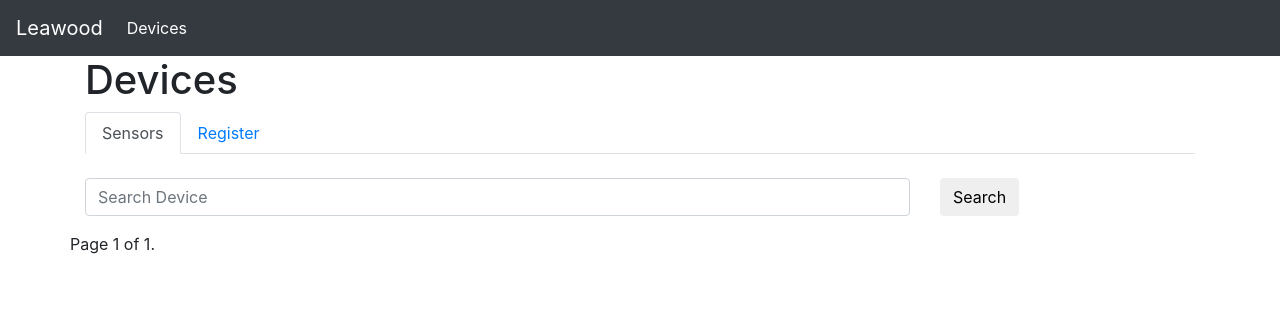
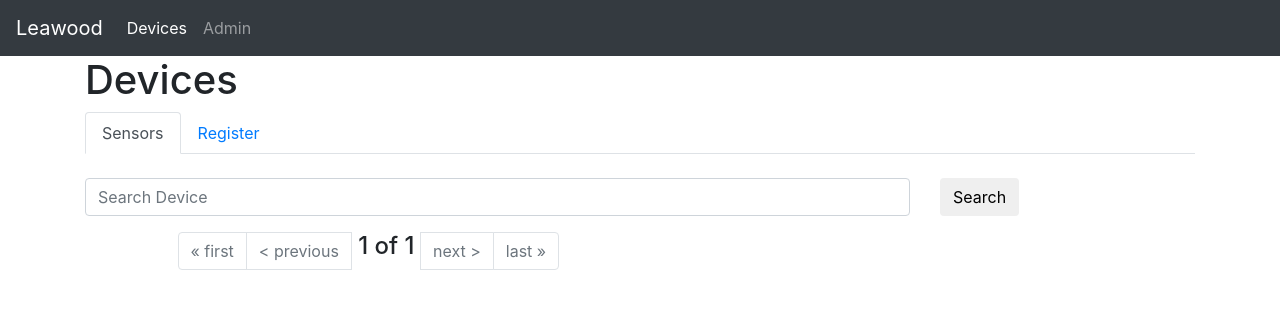
Before and after one commit to SteveMayze/Leawood-Django, a Django app: page /leawood/device/ in a window 1280 px wide. Shown: the top 309 px of the page. Run offline with Django 3.2, Linux system fonts and the light colour scheme; data that the repository does not hold is empty; parts of the project's set-up code (start-up, migrations or seed data) failed here and were passed over; some libraries are stand-ins or nearby versions.

Commit message:
Finishes the basic implemenatation of the Devices (List) UI

```diff
--- a/Leawood/device/templates/device/list.htm
+++ b/Leawood/device/templates/device/list.htm
@@ -32,7 +32,7 @@
 						</div>
 					</form>
 				<!-- DEVICES LIST -->
-				<div class="row" >
+				<div class="row col-sm-8 offset-sm-1" >
 					{% for obj in object_list %}
 					<div class="col-sm-12">
 						<div class="thumbnail">
@@ -43,24 +43,48 @@
 							</div>
 						</div>
 					</div>
-					{% cycle "</div><hr/><div class='row bg-light'>" "</div><hr/><div class='row'>" %}
+					{% cycle "</div><hr/><div class='col-sm-8 offset-sm-1 row bg-light'>" "</div><hr/><div class='row col-sm-8 offset-sm-1 '>" %}
 					{% endfor %}
-					<div class="pagination">
-					    <span class="step-links">
+					<div class="row">
+					    <ul class="pagination" >
 					        {% if object_list.has_previous %}
-					            <a href="?{{ page_request_var }}=1">&laquo; first</a>
-					            <a href="?{{ page_request_var }}={{ object_list.previous_page_number }}">previous</a>
+								<li class="page-item">
+									<a class="page-link" href="?{{ page_request_var }}=1{% if request.GET.q %}&q={{ request.GET.q }}{% endif %}">&laquo; first</a>
+					            </li>
+								<li class="page-item">
+					            <a class="page-link" href="?{{ page_request_var }}={{ object_list.previous_page_number }}{% if request.GET.q %}&q={{ request.GET.q }}{% endif %}">&lt; previous</a>
+					            </li>
+					        {% else %}
+								<li class="page-item disabled">
+									<a class="page-link" href="#">&laquo; first</a>
+					            </li>
+								<li class="page-item disabled">
+					            <a class="page-link" href="##"> &lt; previous</a>
+					            </li>
 					        {% endif %}
 
 					        <span class="current">
-					            Page {{ object_list.number }} of {{ object_list.paginator.num_pages }}.
+								<li class="page-item">
+									<h4>&nbsp;{{ object_list.number }} of {{ object_list.paginator.num_pages }}&nbsp;</h4>
+					            </li>
 					        </span>
 
 					        {% if object_list.has_next %}
-					            <a href="?{{ page_request_var }}={{ object_list.next_page_number }}">next</a>
-					            <a href="?{{ page_request_var }}={{ object_list.paginator.num_pages }}">last &raquo;</a>
+								<li class="page-item">
+									<a class="page-link" href="?{{ page_request_var }}={{ object_list.next_page_number }}{% if request.GET.q %}&q={{ request.GET.q }}{% endif %}">next &gt;</a>
+					            </li>
+								<li class="page-item">
+									<a class="page-link" href="?{{ page_request_var }}={{ object_list.paginator.num_pages }}{% if request.GET.q %}&q={{ request.GET.q }}{% endif %}">last &raquo;</a>
+					            </li>
+					        {% else %}
+								<li class="page-item disabled">
+									<a class="page-link" href="#">next &gt;</a>
+					            </li>
+								<li class="page-item disabled">
+									<a class="page-link" href="#">last &raquo;</a>
+					            </li>
 					        {% endif %}
-					    </span>
+					    </ul>
 					</div>
 				</div>
 			</div>
--- a/Leawood/device/views.py
+++ b/Leawood/device/views.py
@@ -1,14 +1,30 @@
 
 from django.core.paginator import EmptyPage, PageNotAnInteger, Paginator
 from django.contrib import messages
-from django.http import HttpResponseRedirect
+from django.http import HttpResponseRedirect, Http404
 from django.shortcuts import render, get_object_or_404, redirect
 from main.models import Field_Device
 from device.forms import DeviceForm
+from django.db.models import Q
+
+
+def check_user( request ):
+	if not request.user.is_staff or not request.user.is_superuser:
+		raise Http404
+
+	## if not request.user.is_authenticated():
+	##	raise Http404
 
 
 def device_list( request ):
 	queryset_list = Field_Device.objects.all()
+
+	query = request.GET.get("q")
+	if query:
+		queryset_list = queryset_list.filter(
+				Q(name__icontains=query) |
+				Q(description__icontains=query)
+			).distinct()
 	page_request_var = "page"
 	paginator = Paginator(queryset_list, 5)
 	page = request.GET.get(page_request_var)
@@ -46,6 +62,9 @@ def device_detail( request , id=None ):
 
 
 def device_create( request ):
+
+	check_user(request)
+
 	form = DeviceForm(request.POST or None)
 
 	if form.is_valid():
@@ -64,6 +83,10 @@ def device_create( request ):
 
 
 def device_update( request, id=None ):
+
+	check_user(request)
+
+
 	instance = get_object_or_404(Field_Device, id=id)
 	form = DeviceForm(request.POST or None, instance=instance)
 
@@ -86,6 +109,9 @@ def device_update( request, id=None ):
 
 
 def device_delete( request, id=None ):
+
+	check_user(request)
+
 	instance = get_object_or_404(Field_Device, id=id)
 	instance.delete()
 	messages.success(request, "Successully deleted")
--- a/Leawood/templates/base.htm
+++ b/Leawood/templates/base.htm
@@ -35,6 +35,13 @@
           {% endif %}
             <a class="nav-link" href="{% url 'device:list' %}">Devices</a>
           </li>
+          {% if pagename == 'Admin' %}
+            <li class="nav-item active" >
+          {% else %}
+            <li class="nav-item" >
+          {% endif %}
+	          <a class="nav-link"  href="/leawood/admin">Admin</a>
+          </li>
         </ul>
       </div>
     </nav>
```
